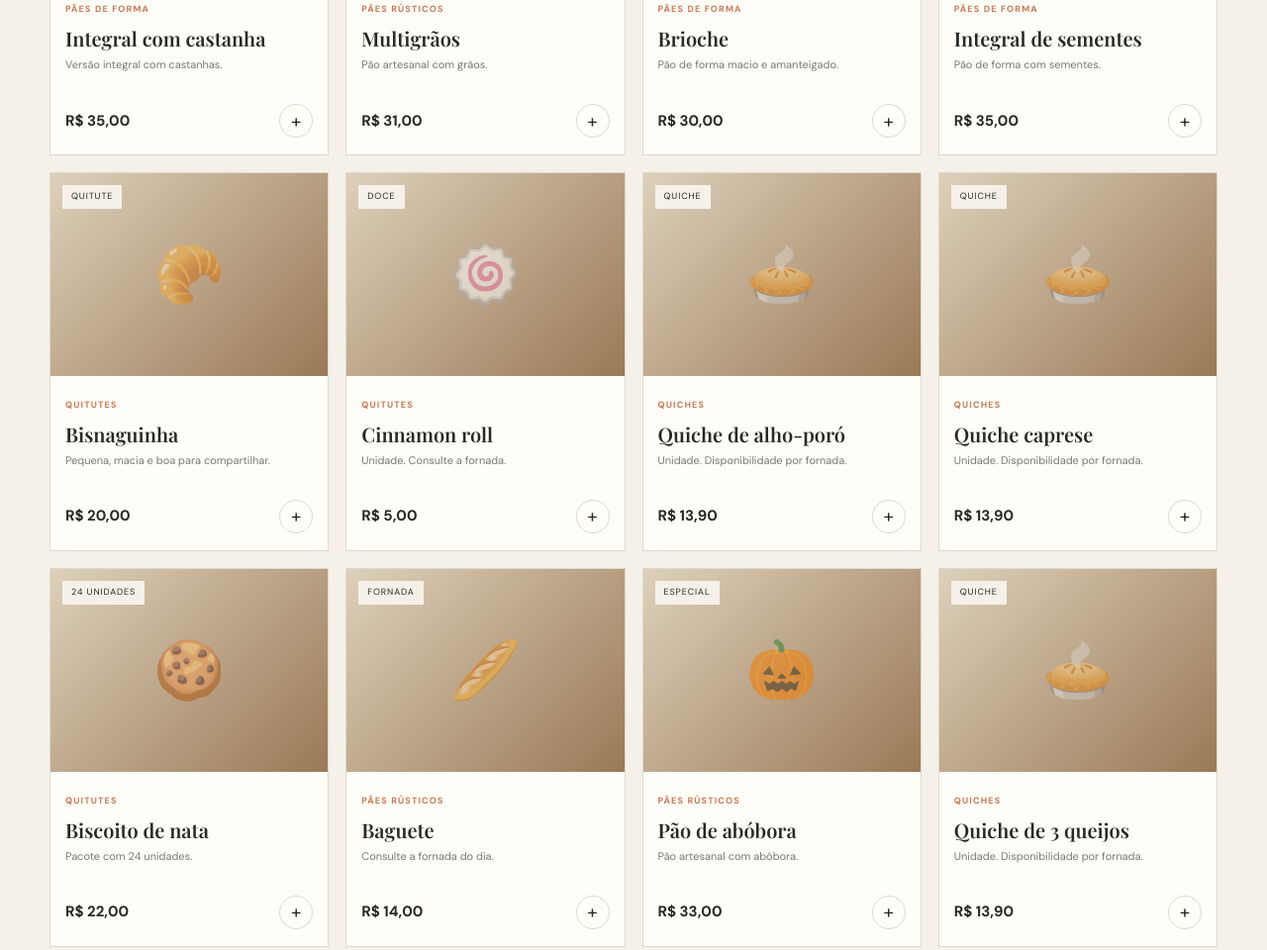
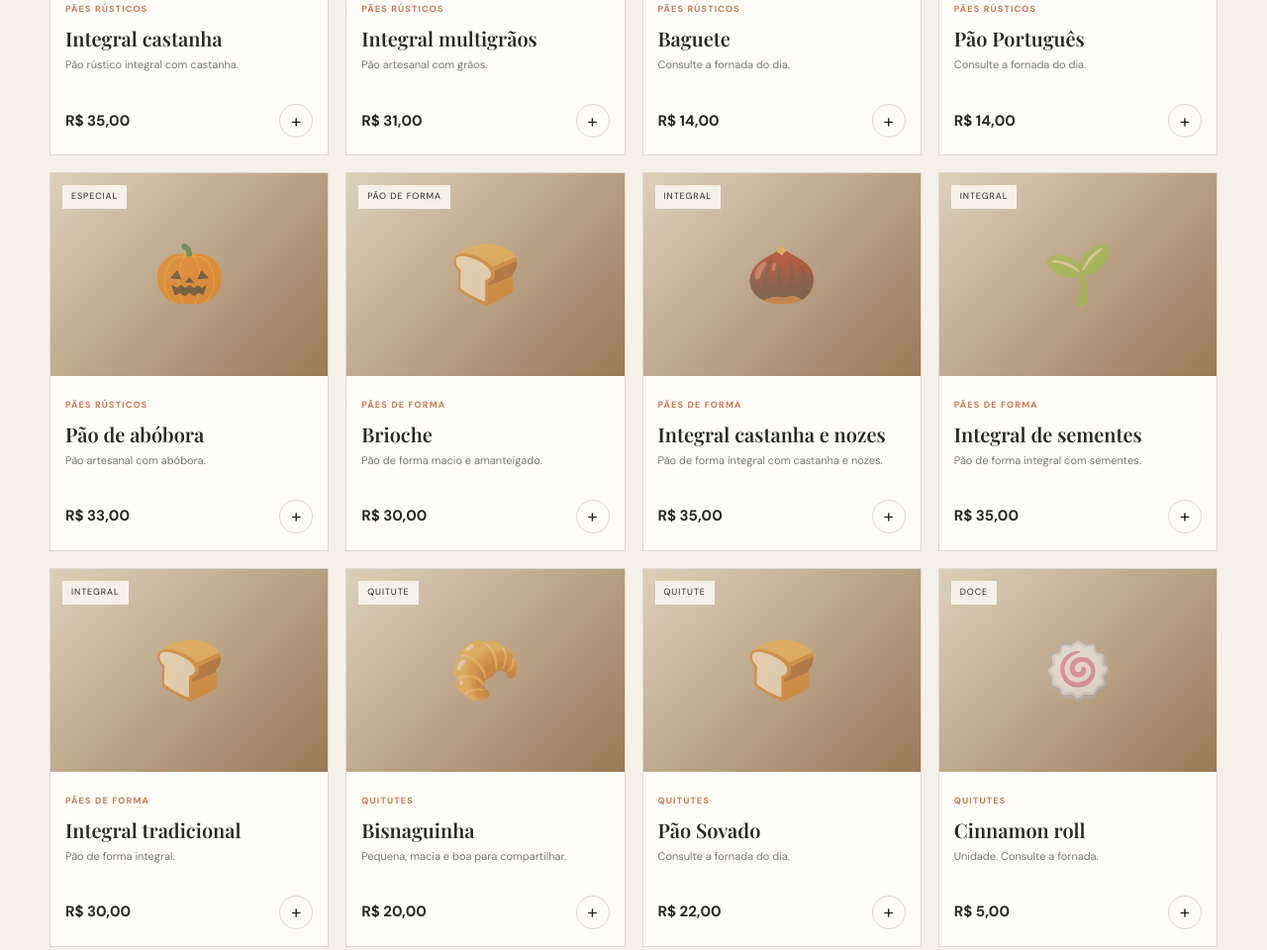
Before and after one commit to oluisvi/brulela-paes-artesanais-conceito, a plain HTML site: page index.html in a window 1280 px wide. Shown: the part 1751-2711 px from the top of the page at 99% size. Drawn offline with nearby package versions, Linux system fonts and the light colour scheme.

Commit message:
Complete Brulela menu and tailor proposal

```diff
--- a/index.html
+++ b/index.html
@@ -49,18 +49,27 @@
       {name:'Pão Branco',cat:'Pães rústicos',price:23,desc:'Casca dourada e miolo macio.',tag:'Fornada',emoji:'🥖'},
       {name:'Parmesão',cat:'Pães rústicos',price:33,desc:'Pão artesanal com parmesão.',tag:'Queijos',emoji:'🧀'},
       {name:'Gorgonzola',cat:'Pães rústicos',price:31,desc:'Sabor marcante, feito à mão.',tag:'Queijos',emoji:'🧀'},
-      {name:'Integral com castanha',cat:'Pães de forma',price:35,desc:'Versão integral com castanhas.',tag:'Integral',emoji:'🌰'},
-      {name:'Multigrãos',cat:'Pães rústicos',price:31,desc:'Pão artesanal com grãos.',tag:'Sementes',emoji:'🌾'},
+      {name:'Integral castanha',cat:'Pães rústicos',price:35,desc:'Pão rústico integral com castanha.',tag:'Integral',emoji:'🌰'},
+      {name:'Integral multigrãos',cat:'Pães rústicos',price:31,desc:'Pão artesanal com grãos.',tag:'Sementes',emoji:'🌾'},
+      {name:'Baguete',cat:'Pães rústicos',price:14,desc:'Consulte a fornada do dia.',tag:'Fornada',emoji:'🥖'},
+      {name:'Pão Português',cat:'Pães rústicos',price:14,desc:'Consulte a fornada do dia.',tag:'Fornada',emoji:'🥖'},
+      {name:'Pão de abóbora',cat:'Pães rústicos',price:33,desc:'Pão artesanal com abóbora.',tag:'Especial',emoji:'🎃'},
       {name:'Brioche',cat:'Pães de forma',price:30,desc:'Pão de forma macio e amanteigado.',tag:'Pão de forma',emoji:'🍞'},
-      {name:'Integral de sementes',cat:'Pães de forma',price:35,desc:'Pão de forma com sementes.',tag:'Integral',emoji:'🌱'},
+      {name:'Integral castanha e nozes',cat:'Pães de forma',price:35,desc:'Pão de forma integral com castanha e nozes.',tag:'Integral',emoji:'🌰'},
+      {name:'Integral de sementes',cat:'Pães de forma',price:35,desc:'Pão de forma integral com sementes.',tag:'Integral',emoji:'🌱'},
+      {name:'Integral tradicional',cat:'Pães de forma',price:30,desc:'Pão de forma integral.',tag:'Integral',emoji:'🍞'},
       {name:'Bisnaguinha',cat:'Quitutes',price:20,desc:'Pequena, macia e boa para compartilhar.',tag:'Quitute',emoji:'🥐'},
+      {name:'Pão Sovado',cat:'Quitutes',price:22,desc:'Consulte a fornada do dia.',tag:'Quitute',emoji:'🍞'},
       {name:'Cinnamon roll',cat:'Quitutes',price:5,desc:'Unidade. Consulte a fornada.',tag:'Doce',emoji:'🍥'},
+      {name:'Rosquinha de laranja',cat:'Quitutes',price:5,desc:'Unidade. Consulte a fornada.',tag:'Doce',emoji:'🍊'},
       {name:'Quiche de alho-poró',cat:'Quiches',price:13.9,desc:'Unidade. Disponibilidade por fornada.',tag:'Quiche',emoji:'🥧'},
       {name:'Quiche caprese',cat:'Quiches',price:13.9,desc:'Unidade. Disponibilidade por fornada.',tag:'Quiche',emoji:'🥧'},
-      {name:'Biscoito de nata',cat:'Quitutes',price:22,desc:'Pacote com 24 unidades.',tag:'24 unidades',emoji:'🍪'},
-      {name:'Baguete',cat:'Pães rústicos',price:14,desc:'Consulte a fornada do dia.',tag:'Fornada',emoji:'🥖'},
-      {name:'Pão de abóbora',cat:'Pães rústicos',price:33,desc:'Pão artesanal com abóbora.',tag:'Especial',emoji:'🎃'},
-      {name:'Quiche de 3 queijos',cat:'Quiches',price:13.9,desc:'Unidade. Disponibilidade por fornada.',tag:'Quiche',emoji:'🥧'}
+      {name:'Quiche de 3 queijos',cat:'Quiches',price:13.9,desc:'Unidade. Disponibilidade por fornada.',tag:'Quiche',emoji:'🥧'},
+      {name:'Quiche de palmito',cat:'Quiches',price:15.9,desc:'Unidade. Disponibilidade por fornada.',tag:'Quiche',emoji:'🥧'},
+      {name:'Quiche de frango',cat:'Quiches',price:13.9,desc:'Unidade. Disponibilidade por fornada.',tag:'Quiche',emoji:'🥧'},
+      {name:'Quiche de brócolis',cat:'Quiches',price:13.9,desc:'Unidade. Disponibilidade por fornada.',tag:'Quiche',emoji:'🥧'},
+      {name:'Biscoito amanteigado de nata',cat:'Quitutes',price:22,desc:'Pacote com 24 unidades.',tag:'24 unidades',emoji:'🍪'},
+      {name:'Biscoito amanteigado de canela',cat:'Quitutes',price:22,desc:'Pacote com 24 unidades.',tag:'24 unidades',emoji:'🍪'}
     ];
     let chosen=[];const catalog=document.querySelector('#catalog');const fmt=n=>n.toLocaleString('pt-BR',{style:'currency',currency:'BRL'});
     function render(filter='Todos'){catalog.innerHTML='';products.filter(p=>filter==='Todos'||p.cat===filter).forEach((p,i)=>{const card=document.createElement('article');card.className='product';card.innerHTML=`<div class="product-photo"><div class="photo-fallback" aria-hidden="true">${p.emoji}</div><span class="tag">${p.tag}</span></div><div class="product-info"><span class="product-type">${p.cat}</span><h3>${p.name}</h3><p>${p.desc}</p><div class="product-bottom"><span class="price">${fmt(p.price)}</span><button class="add" aria-label="Adicionar ${p.name} à lista de consulta" data-index="${products.indexOf(p)}">+</button></div></div>`;catalog.append(card)});catalog.querySelectorAll('.add').forEach(b=>b.addEventListener('click',()=>{const p=products[+b.dataset.index];chosen.push(p);document.querySelector('#cartCount').textContent=chosen.length;document.querySelector('#cartButton').hidden=false;toast(`${p.name} adicionado à lista`)}))}
```
